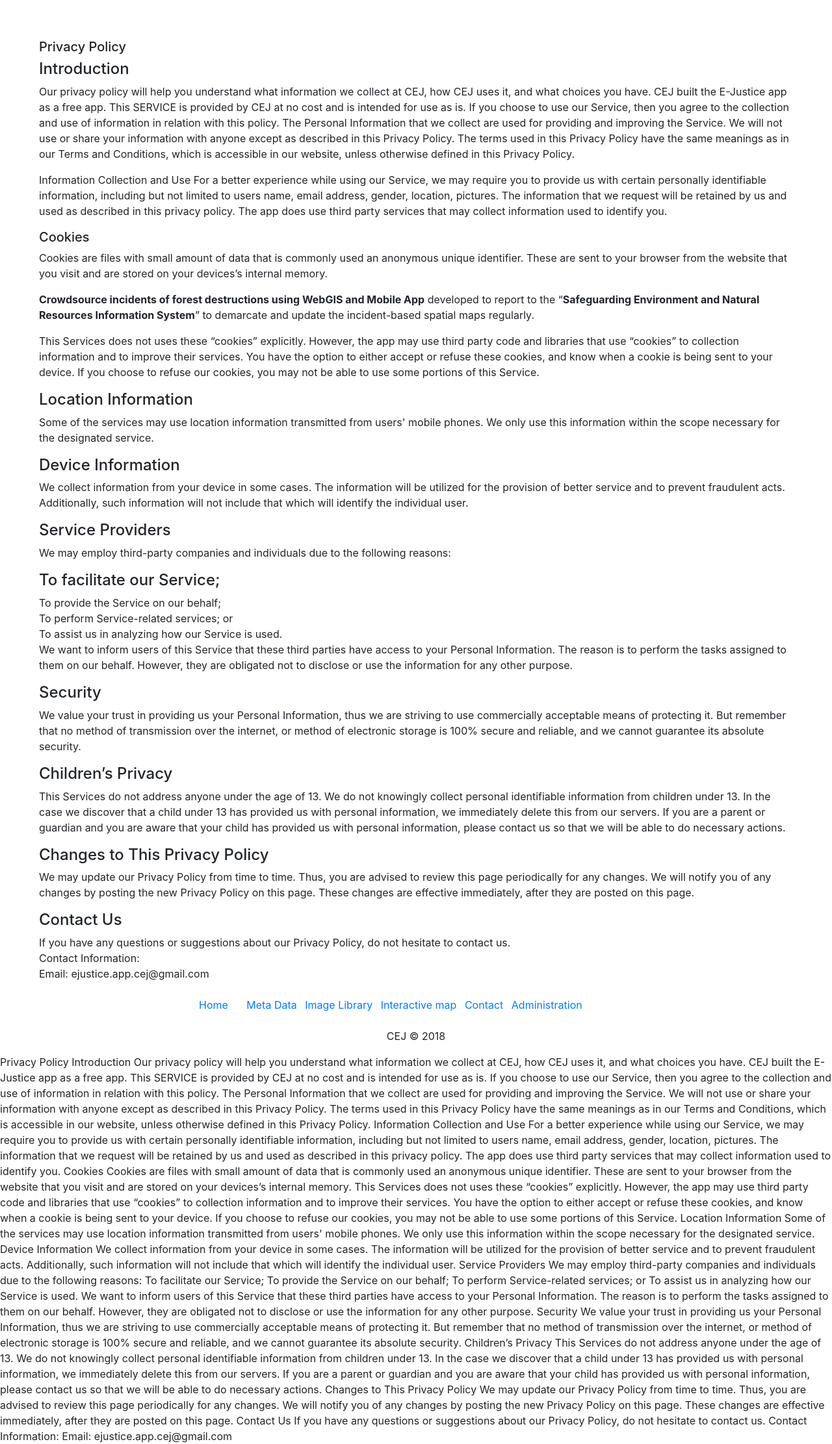
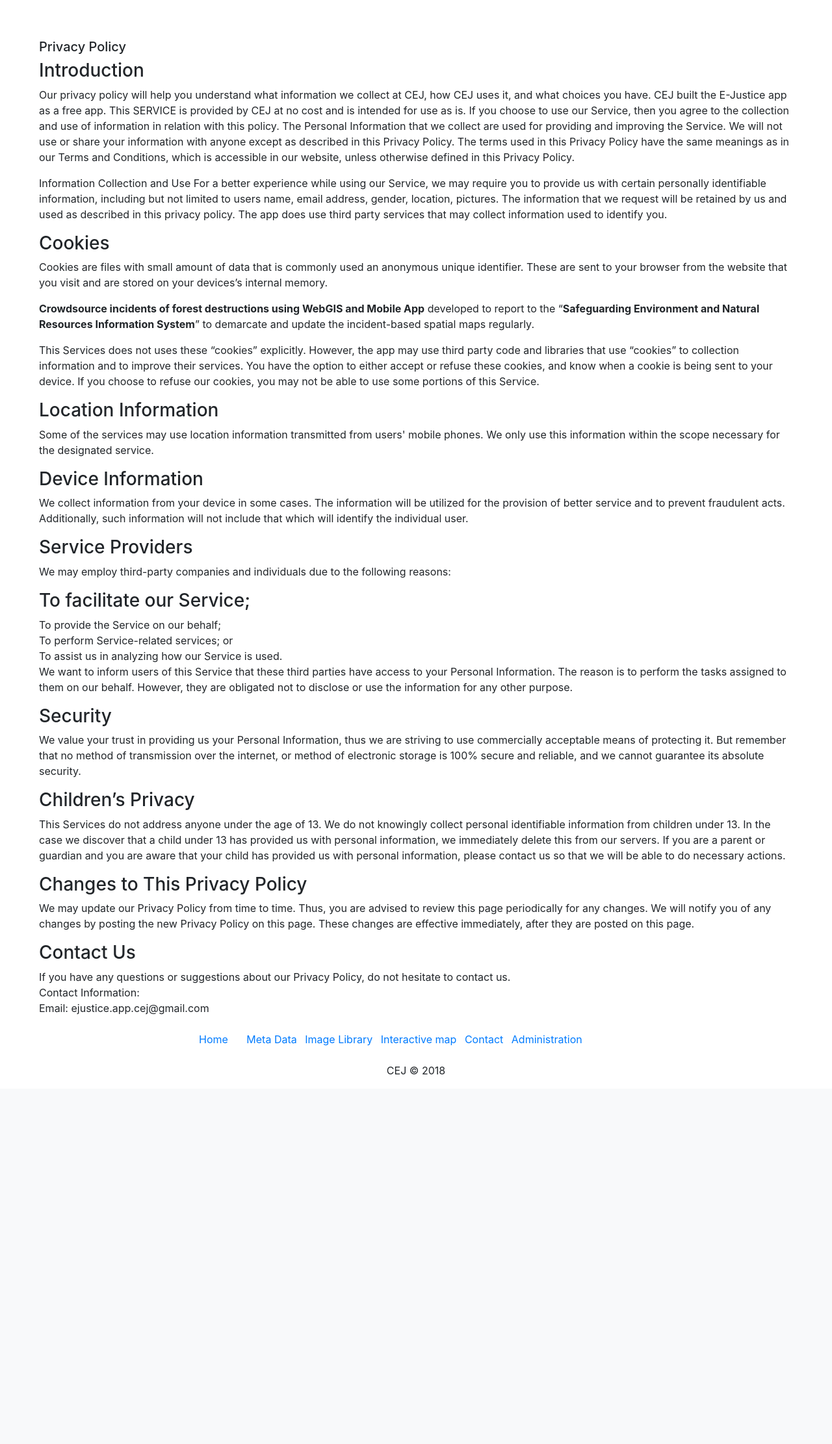
Before and after one commit to nouffer/senris, a Django app: page /privacy/ in a window 1280 px wide. Shown: the part 86-2309 px from the top of the page at 65% size. After the commit the page ends 1740 px from the top, so only its background shows below. Run offline with Django 3.2, Linux system fonts and the light colour scheme; parts of the project's set-up code (start-up, migrations or seed data) failed here and were passed over; some libraries are stand-ins or nearby versions.

Commit message:
added privacy policy4

```diff
--- a/templates/senris/privacy.html
+++ b/templates/senris/privacy.html
@@ -97,7 +97,7 @@
     <div>
         <div class="content">
             <h5>Privacy Policy</h5>
-            <h4>Introduction</h4>
+            <h3>Introduction</h3>
             <p>
                 Our privacy policy will help you understand what information we collect at CEJ, how CEJ uses it, and what choices you have. CEJ built the E-Justice app as a free app. This SERVICE is provided by CEJ at no cost and is intended for use as is. If you choose to use our Service, then you agree to the collection and use of information in relation with this policy. The Personal Information that we collect are used for providing and improving the Service. We will not use or share your information with anyone except as described in this Privacy Policy.
 The terms used in this Privacy Policy have the same meanings as in our Terms and Conditions, which is accessible in our website, unless otherwise defined in this Privacy Policy.
@@ -107,7 +107,7 @@
 For a better experience while using our Service, we may require you to provide us with certain personally identifiable information, including but not limited to users name, email address, gender, location, pictures. The information that we request will be retained by us and used as described in this privacy policy.
 The app does use third party services that may collect information used to identify you.
             </p>
-            <h5>Cookies</h5>
+            <h3>Cookies</h3>
             <p>
                 Cookies are files with small amount of data that is commonly used an anonymous unique identifier. These are sent to your browser from the website that you visit and are stored on your devices’s internal memory.
             </p>
@@ -119,38 +119,38 @@
                 This Services does not uses these “cookies” explicitly. However, the app may use third party code and libraries that use “cookies” to collection information and to improve their services. You have the option to either accept or refuse these cookies, and know when a cookie is being sent to your device. If you choose to refuse our cookies, you may not be able to use some portions of this Service.
             </p>
 
-            <h4>Location Information</h4>
+            <h3>Location Information</h3>
             <p>
                 Some of the services may use location information transmitted from users' mobile phones. We only use this information within the scope necessary for the designated service.
             </p>
-            <h4>Device Information</h4>
+            <h3>Device Information</h3>
             <p>
                 We collect information from your device in some cases. The information will be utilized for the provision of better service and to prevent fraudulent acts. Additionally, such information will not include that which will identify the individual user.
             </p>
-            <h4>Service Providers</h4>
+            <h3>Service Providers</h3>
             <p>
                 We may employ third-party companies and individuals due to the following reasons:
             </p>
-            <h4>To facilitate our Service;</h4>
+            <h3>To facilitate our Service;</h3>
             <p>
                 To provide the Service on our behalf;<br>
                 To perform Service-related services; or<br>
                 To assist us in analyzing how our Service is used.<br>
                 We want to inform users of this Service that these third parties have access to your Personal Information. The reason is to perform the tasks assigned to them on our behalf. However, they are obligated not to disclose or use the information for any other purpose.
             </p>
-            <h4>Security</h4>
+            <h3>Security</h3>
             <p>
                 We value your trust in providing us your Personal Information, thus we are striving to use commercially acceptable means of protecting it. But remember that no method of transmission over the internet, or method of electronic storage is 100% secure and reliable, and we cannot guarantee its absolute security.
             </p>
-            <h4>Children’s Privacy</h4>
+            <h3>Children’s Privacy</h3>
             <p>
                 This Services do not address anyone under the age of 13. We do not knowingly collect personal identifiable information from children under 13. In the case we discover that a child under 13 has provided us with personal information, we immediately delete this from our servers. If you are a parent or guardian and you are aware that your child has provided us with personal information, please contact us so that we will be able to do necessary actions.
             </p>
-            <h4>Changes to This Privacy Policy</h4>
+            <h3>Changes to This Privacy Policy</h3>
             <p>
                 We may update our Privacy Policy from time to time. Thus, you are advised to review this page periodically for any changes. We will notify you of any changes by posting the new Privacy Policy on this page. These changes are effective immediately, after they are posted on this page.
             </p>
-            <h4>Contact Us</h4>
+            <h3>Contact Us</h3>
             <p>
                 If you have any questions or suggestions about our Privacy Policy, do not hesitate to contact us.<br>
                 Contact Information:<br>
@@ -176,48 +176,3 @@
     </div>
   </body>
 </html>
-
-
-
-Privacy Policy
-Introduction
-Our privacy policy will help you understand what information we collect at CEJ, how CEJ uses it, and what choices you have. CEJ built the E-Justice app as a free app. This SERVICE is provided by CEJ at no cost and is intended for use as is. If you choose to use our Service, then you agree to the collection and use of information in relation with this policy. The Personal Information that we collect are used for providing and improving the Service. We will not use or share your information with anyone except as described in this Privacy Policy.
-The terms used in this Privacy Policy have the same meanings as in our Terms and Conditions, which is accessible in our website, unless otherwise defined in this Privacy Policy.
-
-Information Collection and Use
-For a better experience while using our Service, we may require you to provide us with certain personally identifiable information, including but not limited to users name, email address, gender, location, pictures. The information that we request will be retained by us and used as described in this privacy policy.
-The app does use third party services that may collect information used to identify you.
-
-Cookies
-Cookies are files with small amount of data that is commonly used an anonymous unique identifier. These are sent to your browser from the website that you visit and are stored on your devices’s internal memory.
-
-This Services does not uses these “cookies” explicitly. However, the app may use third party code and libraries that use “cookies” to collection information and to improve their services. You have the option to either accept or refuse these cookies, and know when a cookie is being sent to your device. If you choose to refuse our cookies, you may not be able to use some portions of this Service.
-
-Location Information
-Some of the services may use location information transmitted from users' mobile phones. We only use this information within the scope necessary for the designated service.
-
-Device Information
-We collect information from your device in some cases. The information will be utilized for the provision of better service and to prevent fraudulent acts. Additionally, such information will not include that which will identify the individual user.
-
-Service Providers
-We may employ third-party companies and individuals due to the following reasons:
-
-To facilitate our Service;
-To provide the Service on our behalf;
-To perform Service-related services; or
-To assist us in analyzing how our Service is used.
-We want to inform users of this Service that these third parties have access to your Personal Information. The reason is to perform the tasks assigned to them on our behalf. However, they are obligated not to disclose or use the information for any other purpose.
-
-Security
-We value your trust in providing us your Personal Information, thus we are striving to use commercially acceptable means of protecting it. But remember that no method of transmission over the internet, or method of electronic storage is 100% secure and reliable, and we cannot guarantee its absolute security.
-
-Children’s Privacy
-This Services do not address anyone under the age of 13. We do not knowingly collect personal identifiable information from children under 13. In the case we discover that a child under 13 has provided us with personal information, we immediately delete this from our servers. If you are a parent or guardian and you are aware that your child has provided us with personal information, please contact us so that we will be able to do necessary actions.
-
-Changes to This Privacy Policy
-We may update our Privacy Policy from time to time. Thus, you are advised to review this page periodically for any changes. We will notify you of any changes by posting the new Privacy Policy on this page. These changes are effective immediately, after they are posted on this page.
-
-Contact Us
-If you have any questions or suggestions about our Privacy Policy, do not hesitate to contact us.
-Contact Information:
-Email: ejustice.app.cej@gmail.com
```
